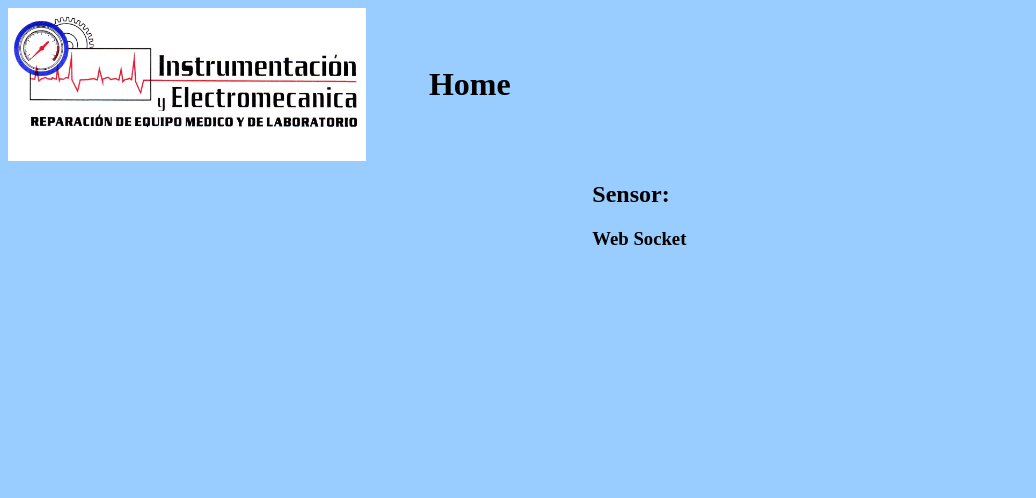
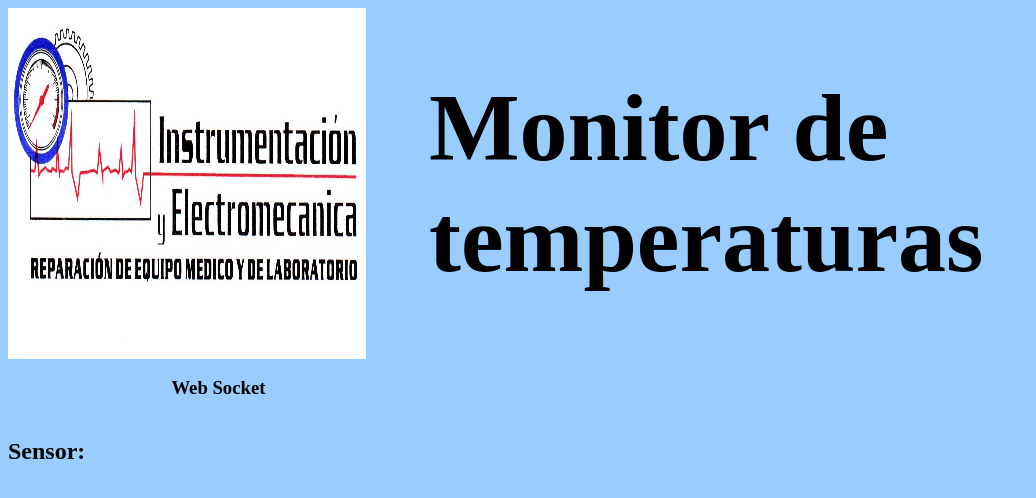
Before and after one commit to blackaosdragon/raspberryServer, a website: page home/index.html in a window 1280 px wide. Shown: the whole page, without its empty margins (0-1036 px from the left). Drawn offline with Linux system fonts and the light colour scheme.

Commit message:
Grid areas asignement

```diff
--- a/home/index.html
+++ b/home/index.html
@@ -11,15 +11,23 @@
         <img src="Logo.jpg" alt="instrumentacion" class="logo"/>
 
         <div class="title">
-            <h1 >Home</h1>
+            <h1>Monitor de temperaturas</h1>
         </div>
 
-    <div class="main">
+    <div class="endpoint">
         <h2>Sensor: </h5>
+    </div>
+    <div class="subtitulo">
         <h3>Web Socket</h3>
+    </div>
+    <div class="temperatura">
         <h5 id="wsSensor"></h5>
+    </div>
+    <div class="tiempo">
         <h5 id="tiempo"></h5>
     </div>
+    <div class="footer"></div>
+
 </div>
 
 
@@ -41,7 +49,7 @@
                 temp = temp + mensaje.data[i];
             }
             wsSensor.innerHTML = `Temperatura: ${temp}°C `
-            tiempo_actual = `${hora.getHours()}:${hora.getMinutes()}:${hora.getSeconds()}`
+            tiempo_actual.innerHTML = `${hora.getHours()}:${hora.getMinutes()}:${hora.getSeconds()}`
             console.log('WebSocket: ', mensaje.data);
         }
     </script>
--- a/home/styles.css
+++ b/home/styles.css
@@ -4,16 +4,29 @@ body{
 .title{
     grid-area: header;
     align-content: center;
+    font-size: 300%;
 }
 .logo{
     grid-area: logo;
     align-self: stretch;
     width: 85%;
 }
-.main{
-    grid-area: body;
+.subtitulo{
+    grid-area: subtitulo;
     justify-content: center;
     place-self: center;
+}
+.endpoint{
+    grid-area: endpoint;
+}
+.temperatura{
+    grid-area: temperatura;
+}
+.tiempo{
+    grid-area: tiempo;
+}
+.footer{
+    grid-area: footer;
 }
 .grid-container{
     display: grid;
@@ -21,7 +34,7 @@ body{
     grid-template-rows: auto;
     grid-template-areas:
     "logo header header"
-    "body body body"
-    "body body body"
-    "body body body";
+    "subtitulo . ."
+    "endpoint temperatura tiempo"
+    "footer footer footer";
 }
```
